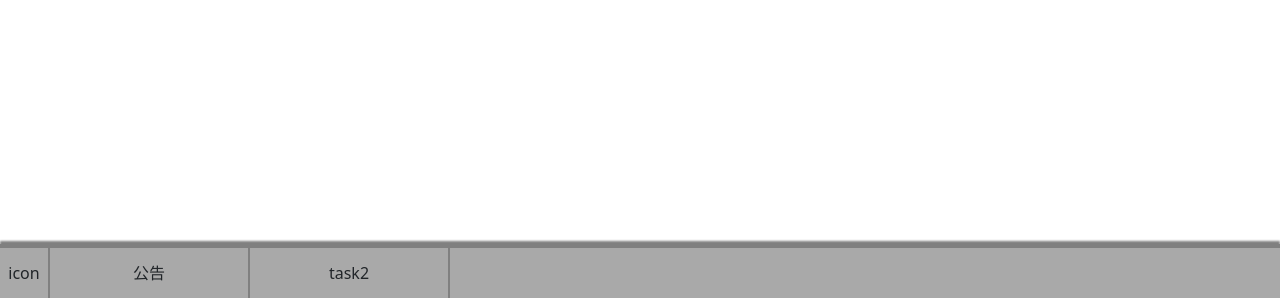
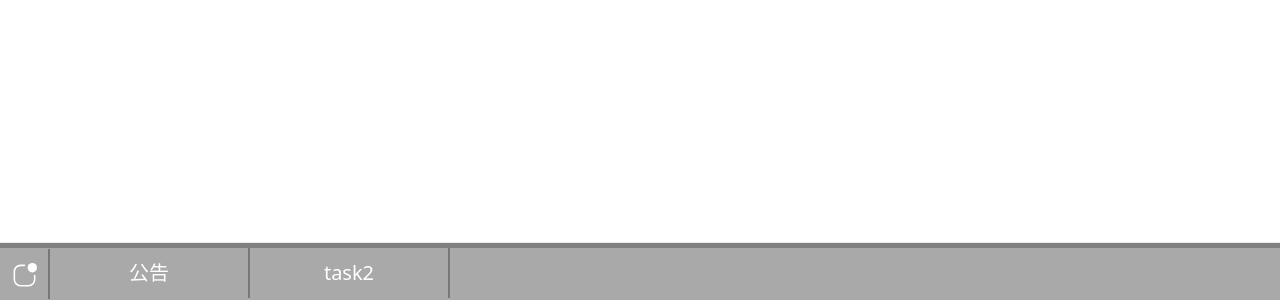
Before and after one commit to loading-blip/LiteWebWindow, a Vue app: page / in a window 1280 px wide. Shown: the part 502-802 px from the top of the page. Built offline with nearby package versions, Linux system fonts and the light colour scheme.

Commit message:
add lots of args to control window

```diff
--- a/src/App.vue
+++ b/src/App.vue
@@ -2,6 +2,8 @@
 import {defineAsyncComponent,getCurrentInstance, shallowRef} from 'vue';
 
 var taskList = getCurrentInstance().appContext.config.globalProperties.$taskList;
+
+import startIcon from './components/icons/IconMicrosofr.vue'
 
 const components = import.meta.glob('./components/*.vue');
 // 处理任务列表生成组件数组
@@ -33,7 +35,7 @@ console.log(taskComponents.value);
       />
   <div id="taskBar">
       <ul>
-          <li>icon</li>
+          <li><startIcon/></li>
       </ul>
   </div>
 </template>
--- a/src/assets/css/main.css
+++ b/src/assets/css/main.css
@@ -1,10 +1,13 @@
 .window {
+  position: absolute;
+  left: 10%;
+  top: 10%;
   width: 900px;
   height: 600px;
   background-color: #9de9ae;
   border: gray solid 5px;
   display: block;
-  box-shadow: 10px 10px 0px darkgray;
+  box-shadow: 10px 10px 0px rgba(53, 53, 53, 0.3);
 }
 
 .draggable-handle {
@@ -72,4 +75,15 @@
   align-items: center;
 }
 
+.window::after {
+  content: "";
+  position: absolute;
+  bottom: -10px;
+  left: -10px;
+  width: 10px;
+  height: 10px;
+  background: repeating-linear-gradient(45deg, rgba(0, 0, 0, 0.2) 0px, rgba(0, 0, 0, 0.2) 2px, transparent 2px, transparent 4px), repeating-linear-gradient(-45deg, rgba(0, 0, 0, 0.2) 0px, rgba(0, 0, 0, 0.2) 2px, transparent 2px, transparent 4px);
+  box-shadow: 2px 0 0 rgba(0, 0, 0, 0.2), 0 2px 0 rgba(0, 0, 0, 0.2);
+}
+
 /*# sourceMappingURL=main.css.map */
--- a/src/assets/css/taskbar.css
+++ b/src/assets/css/taskbar.css
@@ -1,12 +1,12 @@
 #taskBar {
   width: 100%;
   height: 54px;
-  border-top: gray solid 4px;
+  border-top: gray solid 2px;
   background-color: darkgray;
   position: absolute;
-  bottom: 0;
+  bottom: -2px;
   user-select: none;
-  box-shadow: 0 -3px 2px gray;
+  box-shadow: 0 -3px 1px gray;
   z-index: 9999;
 }
 #taskBar ul {
@@ -14,14 +14,14 @@
   padding: 0;
   margin: 0;
   white-space: nowrap;
-  height: 50px;
+  height: 100%;
 }
 #taskBar ul li {
   margin: 0;
   display: inline-block;
   line-height: 50px;
   width: 200px;
-  border-right: gray solid 2px;
+  border-right: rgb(119, 119, 119) solid 2px;
   text-align: center;
   height: 50px;
   cursor: pointer;
@@ -41,8 +41,8 @@
 }
 #taskBar ul li svg {
   vertical-align: middle;
-  width: 30px;
-  height: 50px;
+  width: 25px;
+  height: 25px;
   color: white;
 }
 #taskBar ul li:first-child {
@@ -64,12 +64,16 @@
   background-color: darkgray;
 }
 
+.pressedLabel, .normalLabel {
+  transition: 0.2s;
+}
+
 .normalLabel:hover {
   background-color: rgb(102, 102, 102);
 }
 
-.normalLabel:checked {
-  background-color: rgb(59, 59, 59);
+#taskBar > ul > li:active {
+  background-color: rgb(99, 99, 99);
 }
 
 /*# sourceMappingURL=taskbar.css.map */
--- a/src/assets/sass/taskbar.scss
+++ b/src/assets/sass/taskbar.scss
@@ -2,12 +2,12 @@ $barFontColor:white;
 #taskBar{
     width: 100%;
     height: 54px;
-    border-top: gray solid 4px;
+    border-top: gray solid 2px;
     background-color: darkgray;
     position: absolute;
-    bottom: 0;
+    bottom: -2px;
     user-select : none;
-    box-shadow: 0 -3px 2px gray;
+    box-shadow: 0 -3px 1px gray;
     z-index: 9999;
     // transform: translateY(-100%);
     ul{
@@ -15,13 +15,13 @@ $barFontColor:white;
         padding: 0;
         margin: 0;
         white-space: nowrap;
-        height: 50px;
+        height: 100%;
         li{
             margin: 0;
             display: inline-block;
             line-height: 50px;
             width: 200px;
-            border-right: gray solid 2px;
+            border-right: rgb(119, 119, 119) solid 2px;
             text-align: center;
             height: 50px;
             cursor: pointer;
@@ -40,8 +40,8 @@ $barFontColor:white;
             }
             svg{
                 vertical-align: middle;
-                width: 30px;
-                height: 50px;
+                width: 25px;
+                height: 25px;
                 color: $barFontColor;
             }
         }
@@ -56,15 +56,20 @@ $barFontColor:white;
 .taskList{
     display: list-item;
 }
+
 .pressedLabel{
     background-color: gray;
 }
 .normalLabel{
     background-color: darkgray;
 }
+.pressedLabel,.normalLabel{
+    transition: 0.2s;
+}
+
 .normalLabel:hover{
     background-color: rgb(102, 102, 102);
 }
-.normalLabel:checked{
-    background-color: rgb(59, 59, 59);
+#taskBar>ul>li:active{
+    background-color: rgb(99, 99, 99);
 }
--- /dev/null
+++ b/src/components/icons/IconMicrosofr.vue
@@ -0,0 +1,6 @@
+<template>
+    <svg xmlns="http://www.w3.org/2000/svg" width="16" height="16" fill="currentColor" class="bi bi-app-indicator" viewBox="0 0 16 16">
+    <path d="M5.5 2A3.5 3.5 0 0 0 2 5.5v5A3.5 3.5 0 0 0 5.5 14h5a3.5 3.5 0 0 0 3.5-3.5V8a.5.5 0 0 1 1 0v2.5a4.5 4.5 0 0 1-4.5 4.5h-5A4.5 4.5 0 0 1 1 10.5v-5A4.5 4.5 0 0 1 5.5 1H8a.5.5 0 0 1 0 1H5.5z"/>
+    <path d="M16 3a3 3 0 1 1-6 0 3 3 0 0 1 6 0z"/>
+    </svg>
+</template>
--- a/src/components/task.vue
+++ b/src/components/task.vue
@@ -1,5 +1,5 @@
 <script setup>
-import {onMounted,shallowRef,defineAsyncComponent} from 'vue';
+import {onMounted,shallowRef,defineAsyncComponent, useTemplateRef} from 'vue';
 const props = defineProps({
     windowTitle: {
         type: String,
@@ -9,7 +9,18 @@ const props = defineProps({
         type: String,
         required: true,
     },
-
+    windowWidth: {
+        type: String,
+        default: '900px',
+    },
+    windowHeight: {
+        type: String,
+        default: '600px',
+    },
+    allowStretch: {
+        type: Boolean,
+        default: true,
+    },
 })
 import closeIcon from './icons/IconCloseWindow.vue'
 const func_moudle = import.meta.glob('./windowDomain/*.vue');
@@ -78,6 +89,15 @@ onMounted(() => {
             document.getElementById(taskListid).classList.add('normalLabel');
         });
     });
+
+    const windowBody = document.getElementById(props.windowTitle+'_Window');
+    if (props.allowStretch) {
+        windowBody.style.overflow = 'hidden';
+        windowBody.style.resize = 'both';
+    }
+    windowBody.style.width = props.windowWidth;
+    windowBody.style.height = props.windowHeight;
+
 });
 
 </script>
--- a/src/main.js
+++ b/src/main.js
@@ -1,7 +1,6 @@
 import { createApp } from 'vue'
 import './style.css'
 import App from './App.vue'
-import './assets/css/main.css'
 import 'bootstrap/dist/css/bootstrap.min.css'
 import 'bootstrap/dist/js/bootstrap.min.js'
 
@@ -17,7 +16,7 @@ function addTask(taskName) {
     // taskName = taskName.replace(' ', '_');
     const taskBar = document.getElementById('taskBar').querySelector('ul');
     var task = document.createElement('li');
-    task.innerHTML = taskName;
+    task.innerHTML = `<a>${taskName}</a>`;
     task.id = taskName;
     task.classList.add('taskList',"normalLabel");
     task.addEventListener('click', () => {
```
Also changed, not shown: src/assets/sass/main.scss (+30 -1 lines), 2 other files (tests, documents, lock files or other folders). Lines whose indentation alone changed are shown as unchanged.
